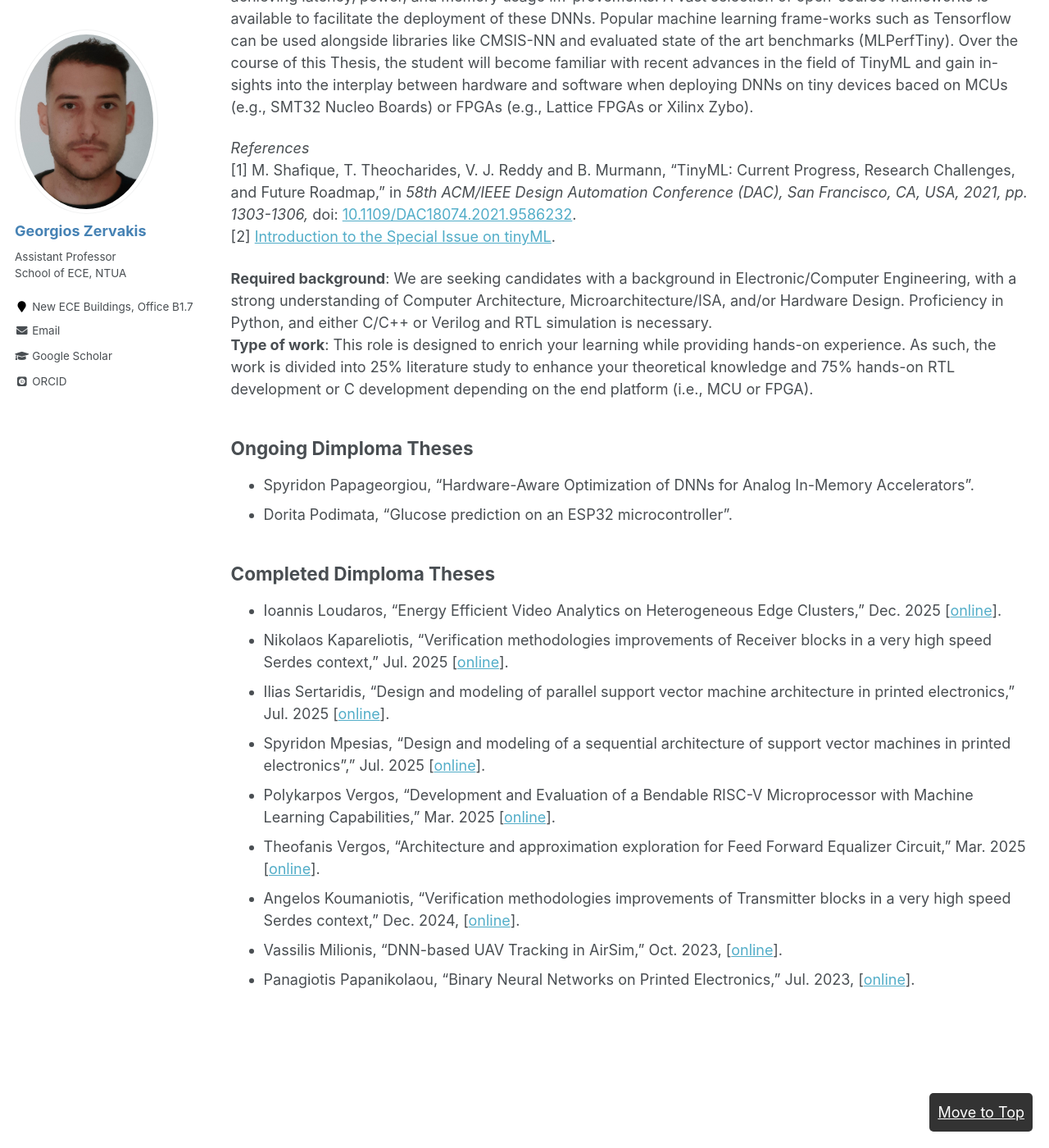
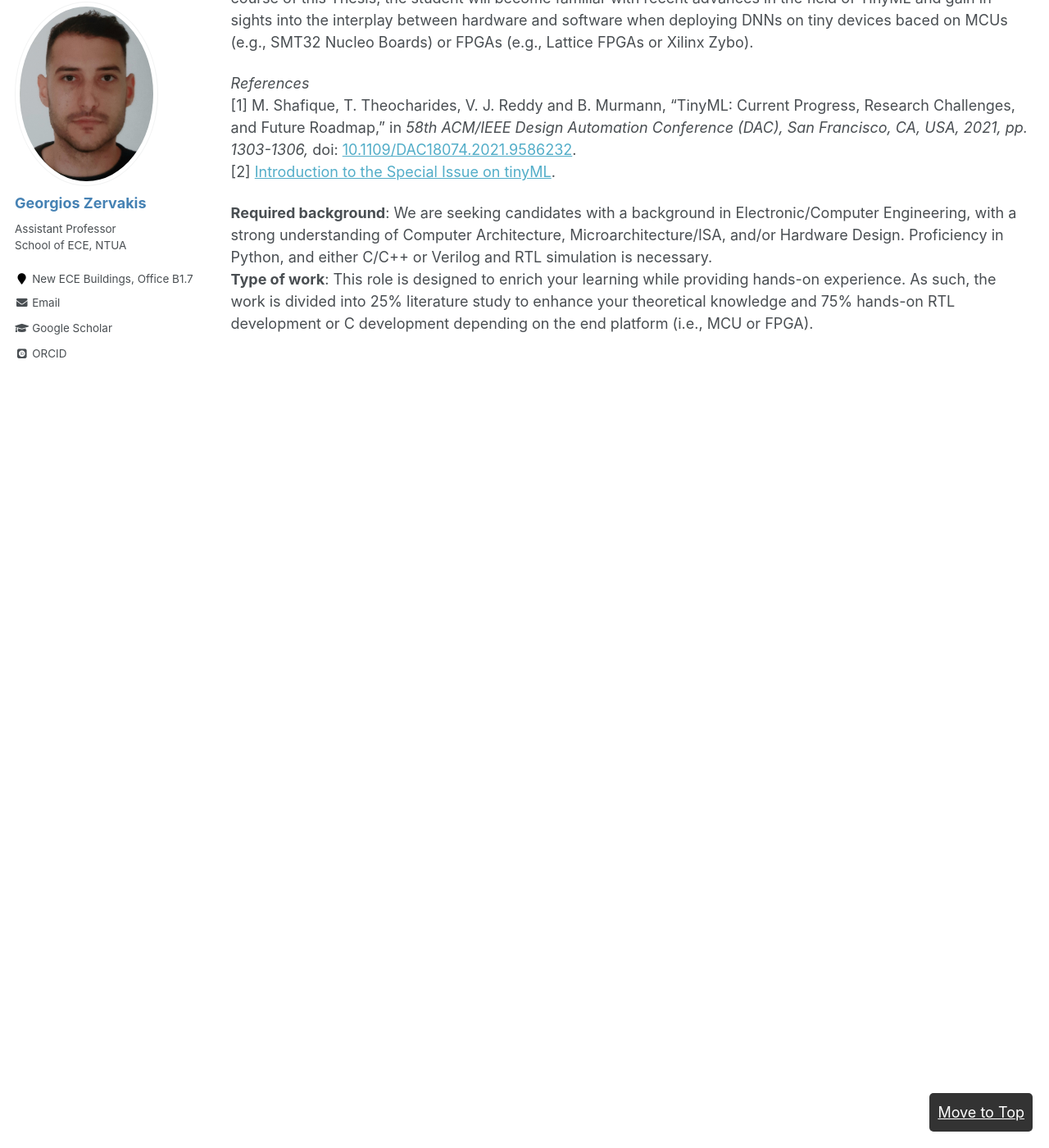
Before and after one commit to giozerv/giozerv.github.io, a Jekyll site: the page built from _pages/teaching.md, in a window 1280 px wide and 1400 px high, scrolled down 4720 px. Shown: the whole window at 82% size. Built offline with Jekyll 4.4.1, drawn with Linux system fonts in a browser that asks for light colours; some web fonts are replaced; some of the changed text lies outside the part shown.

Commit message:
Update NTUA courses and simplify thesis listings

```diff
--- a/_pages/teaching.md
+++ b/_pages/teaching.md
@@ -48,28 +48,26 @@ h3 {
 
 
 - [Undergraduate Courses](#undergraduate-courses)
-- [Available Dimploma Theses](#available-dimploma-theses)
+- [Postgraduate Courses](#postgraduate-courses)
+- [Available Diploma Theses](#available-diploma-theses)
     1. [Approximate DNN Accelerators](#approximate-dnn-accelerators) (several topics)
     1. [Smart Flexible Circuits](#smart-flexible-circuits) (several topics)
     1. [TinyML on Tiny Devices](#tinyml-on-tiny-devices) (several topics)
-    1. [Design and Evaluation of a Vector Functional Unit](#design-and-evaluation-of-a-vector-functional-unit)
-- [Ongoing Dimploma Theses](#ongoing-dimploma-theses)
-- [Completed Dimploma Theses](#completed-dimploma-theses)
 
 
 ## Undergraduate Courses
-### Winter semester
 
-* [Digital Design Lab (CEID_23Y211)](https://www.ceid.upatras.gr/course/ergastirio-logikou-sxediasmou/), Compulsory, 3rd semester, [eclass](https://eclass.upatras.gr/courses/CEID1414/)
-* [Introduction to VLSI (CEID_ΝΕ4648)](https://www.ceid.upatras.gr/course/eisagogi-se-vlsi/), Core Elective, [eclass](https://eclass.upatras.gr/courses/CEID1256/)
+* [Logic Design of Digital Systems](https://www.ece.ntua.gr/en/education/undergraduate/courses?courseId=3353), 1st semester
+* [Introductory Lab of Electronics and Telecommunications](https://www.ece.ntua.gr/en/education/undergraduate/courses?courseId=3386), 3rd semester
+* [Digital Systems Laboratory](https://www.ece.ntua.gr/en/education/undergraduate/courses?courseId=3236), 6th semester
+* [Introduction to VLSI Systems Design](https://www.ece.ntua.gr/en/education/undergraduate/courses?courseId=3256), 7th semester
 
-### Summer Semester
+## Postgraduate Courses
 
-* [Digital Design (CEID_NΝY107)](https://www.ceid.upatras.gr/course/logiki-schediasi/), Compulsory, 2nd semester, [eclass](https://eclass.upatras.gr/courses/CEID1262/)
-* [VLSI Systems Design (CEID_NE5647)](https://www.ceid.upatras.gr/course/schediasmos-systimaton-vlsi/), Core Elective, [eclass](https://eclass.upatras.gr/courses/CEID1268/)
+* [Advanced topics of Digital Systems Design](https://www.ece.ntua.gr/en/education/doctoral/courses?courseId=670), spring semester
 
 
-## Available Dimploma Theses
+## Available Diploma Theses
 
 ### Approximate DNN Accelerators
 <img style="float: right;" width= "400px" src="/images/axml.png">
@@ -181,23 +179,3 @@ href="https://doi.org/10.1109/DAC18074.2021.9586232">10.1109/DAC18074.2021.95862
 Engineering, with a strong understanding of Computer Architecture, Microarchitecture/ISA, and/or Hardware Design.
 Proficiency in Python, and either C/C++ or Verilog and RTL simulation is necessary.<br>
 **Type of work**: This role is designed to enrich your learning while providing hands-on experience. As such, the work is divided into 25% literature study to enhance your theoretical knowledge and 75% hands-on RTL development or C development depending on the end platform (i.e., MCU or FPGA).
-
-
-
-
-## Ongoing Dimploma Theses
-* Spyridon Papageorgiou, "Hardware-Aware Optimization of DNNs for Analog In-Memory Accelerators".
-* Dorita Podimata, "Glucose prediction on an ESP32 microcontroller".
-
-
-## Completed Dimploma Theses
-
-* Ioannis Loudaros, "Energy Efficient Video Analytics on Heterogeneous Edge Clusters," Dec. 2025 \[[online](https://nemertes.library.upatras.gr/items/a0b4a64d-7f1a-4e44-ab57-34624060420a)\].
-* Nikolaos Kapareliotis, "Verification methodologies improvements of Receiver blocks in a very high speed Serdes context," Jul. 2025 \[[online](https://nemertes.library.upatras.gr/items/24286561-93ab-44aa-ae57-9e2df9336623)\].
-* Ilias Sertaridis, "Design and modeling of parallel support vector machine architecture in printed electronics," Jul. 2025 \[[online](https://nemertes.library.upatras.gr/items/c665777a-2735-4cc0-a053-e307d59754c9)\].
-* Spyridon Mpesias, "Design and modeling of a sequential architecture of support vector machines in printed electronics"," Jul. 2025 \[[online](https://nemertes.library.upatras.gr/items/8824ea38-cfdc-4abe-b9d2-6af71189baf9)\].
-* Polykarpos Vergos, "Development and Evaluation of a Bendable RISC-V Microprocessor with Machine Learning Capabilities," Mar. 2025 \[[online](https://nemertes.library.upatras.gr/items/6539795d-464b-4c94-ab26-ce424d1ed46e)\].
-* Theofanis Vergos, "Architecture and approximation exploration for Feed Forward Equalizer Circuit," Mar. 2025 \[[online](https://nemertes.library.upatras.gr/items/1d0039d9-1932-476d-b9a5-a40847b219f7)\].
-* Angelos Koumaniotis, "Verification methodologies improvements of Transmitter blocks in a very high speed Serdes context," Dec. 2024, \[[online](https://nemertes.library.upatras.gr/items/de0abfc6-db71-416a-b2d4-3dfdb4d6d548)\].
-* Vassilis Milionis, "DNN-based UAV Tracking in AirSim," Oct. 2023, \[[online](https://nemertes.library.upatras.gr/items/d62e9ef4-e23c-4c8f-9593-020fa58270f5)\].
-* Panagiotis Papanikolaou, "Binary Neural Networks on Printed Electronics," Jul. 2023, \[[online](https://nemertes.library.upatras.gr/items/bac833a2-191d-492b-8235-a7c8d6e41687)\].
```
